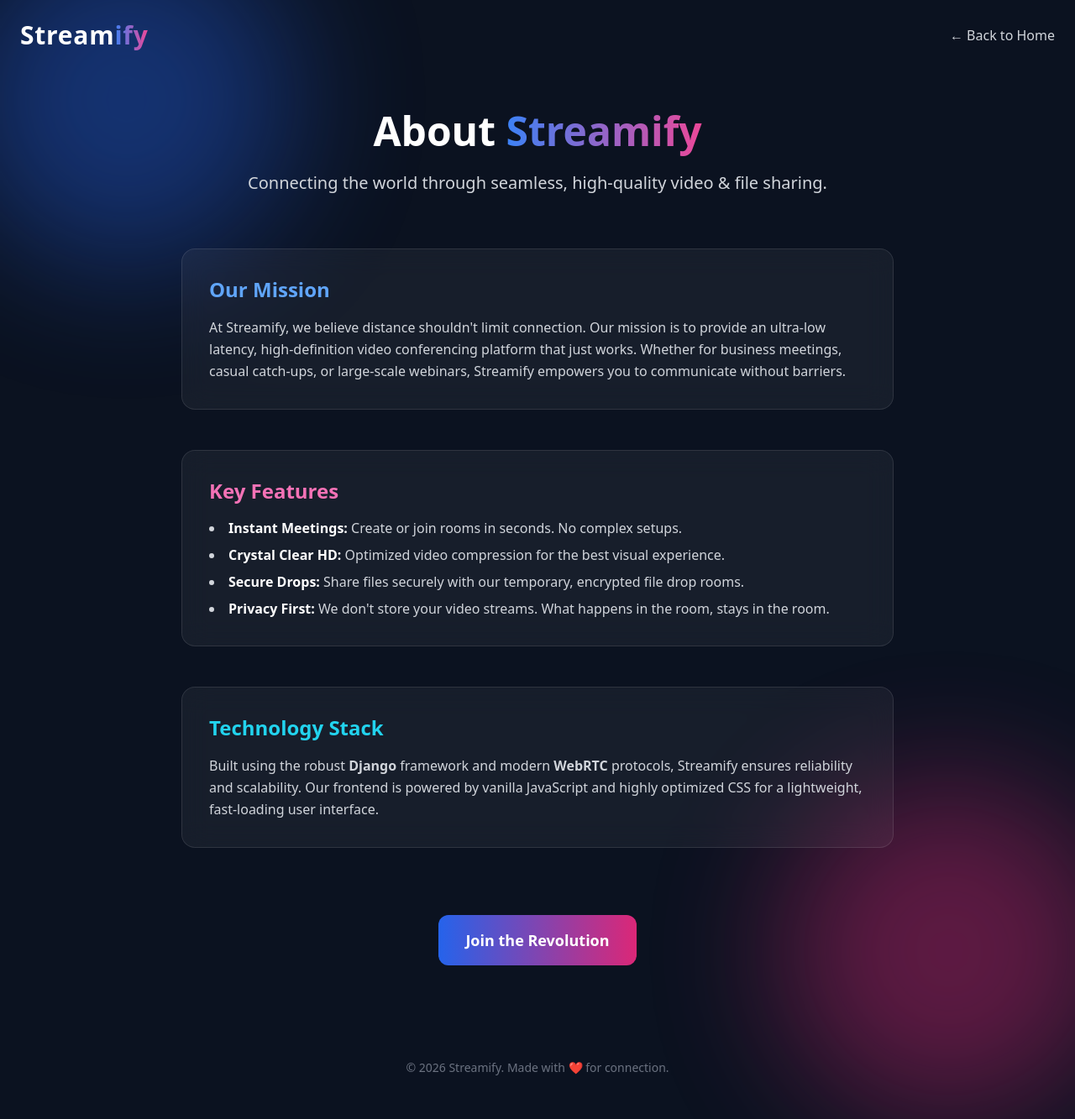
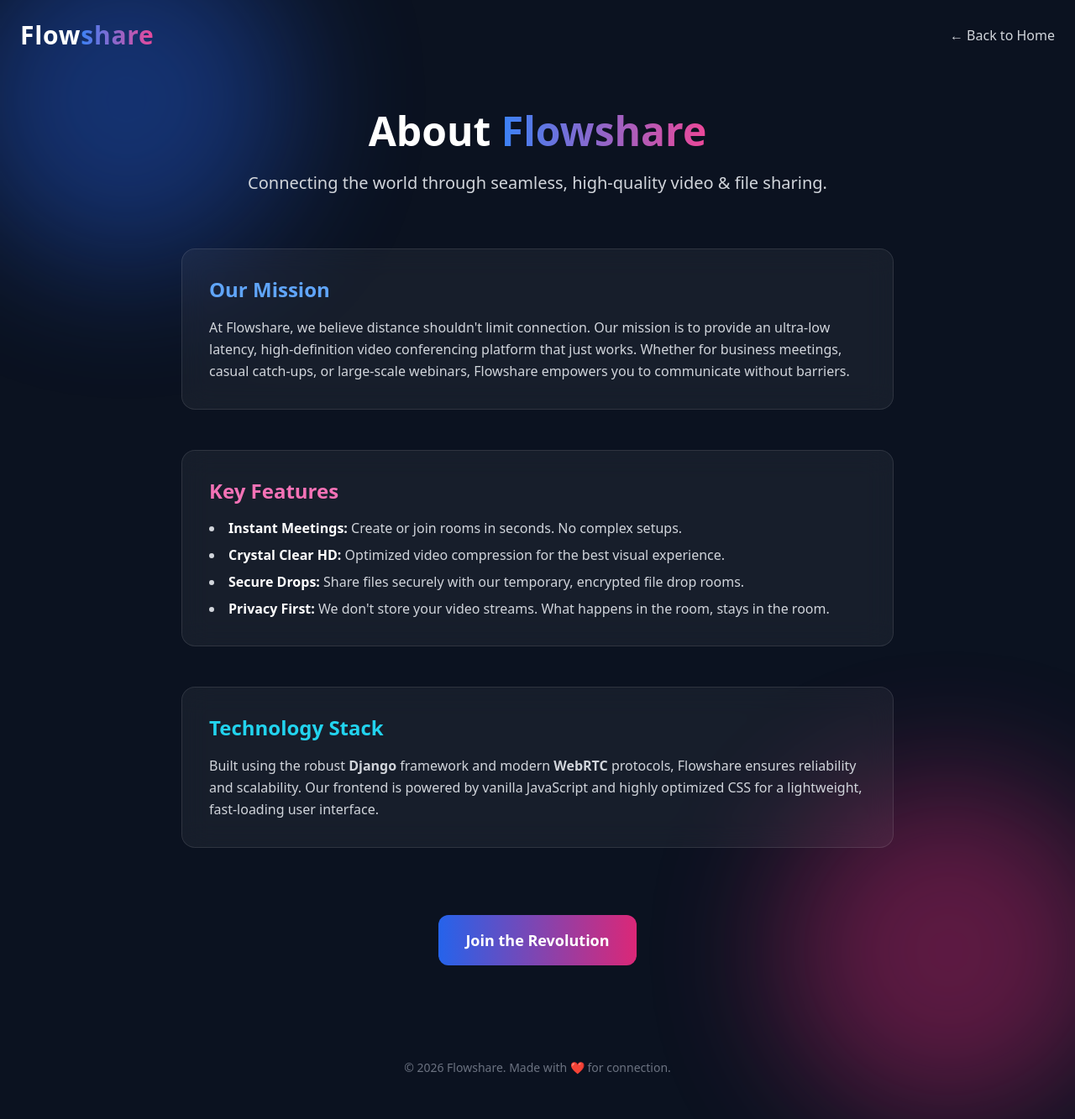
Before and after one commit to Atharva7652005/FlowShare, a Django app: page /about/ in a window 1280 px wide; the page is wider, and only the part inside the window is pictured. Shown: that part at 84% size. Run offline with Django 5.2, Linux system fonts and the light colour scheme; some libraries are stand-ins or nearby versions.

Commit message:
Rebrand website from Streamify to Flowshare

```diff
--- a/Stream_app/templates/streamify_info.html
+++ b/Stream_app/templates/streamify_info.html
@@ -4,7 +4,7 @@
 <head>
     <meta charset="UTF-8">
     <meta name="viewport" content="width=device-width, initial-scale=1.0">
-    <title>Streamify | About Us</title>
+    <title>Flowshare | About Us</title>
     <link rel="icon" href="https://cdn-icons-png.flaticon.com/512/1055/1055666.png" type="image/x-icon">
     <!-- Tailwind CDN -->
     <script src="https://cdn.tailwindcss.com"></script>
@@ -44,7 +44,7 @@
     <!-- Nav -->
     <nav class="relative z-20 max-w-7xl mx-auto py-6 px-6 flex justify-between items-center">
         <a href="{% url 'home' %}" class="text-3xl font-bold tracking-wide">
-            Stream<span class="text-transparent bg-clip-text bg-gradient-to-r from-blue-500 to-pink-500">ify</span>
+            Flow<span class="text-transparent bg-clip-text bg-gradient-to-r from-blue-500 to-pink-500">share</span>
         </a>
         <a href="{% url 'home' %}" class="text-gray-300 hover:text-white transition">← Back to Home</a>
     </nav>
@@ -53,7 +53,7 @@
     <main class="relative z-10 max-w-4xl mx-auto mt-12 px-6 pb-20">
         <div class="text-center mb-16">
             <h1 class="text-5xl font-extrabold mb-6">About <span
-                    class="text-transparent bg-clip-text bg-gradient-to-r from-blue-500 to-pink-500">Streamify</span>
+                    class="text-transparent bg-clip-text bg-gradient-to-r from-blue-500 to-pink-500">Flowshare</span>
             </h1>
             <p class="text-xl text-gray-300">Connecting the world through seamless, high-quality video & file sharing.
             </p>
@@ -65,9 +65,9 @@
                 class="bg-white/5 backdrop-blur-lg rounded-2xl p-8 border border-white/10 hover:border-white/20 transition hover:scale-[1.01] duration-300">
                 <h2 class="text-2xl font-bold mb-4 text-blue-400">Our Mission</h2>
                 <p class="text-gray-300 leading-relaxed">
-                    At Streamify, we believe distance shouldn't limit connection. Our mission is to provide an ultra-low
+                    At Flowshare, we believe distance shouldn't limit connection. Our mission is to provide an ultra-low
                     latency, high-definition video conferencing platform that just works. Whether for business meetings,
-                    casual catch-ups, or large-scale webinars, Streamify empowers you to communicate without barriers.
+                    casual catch-ups, or large-scale webinars, Flowshare empowers you to communicate without barriers.
                 </p>
             </div>
 
@@ -93,7 +93,7 @@
                 <h2 class="text-2xl font-bold mb-4 text-cyan-400">Technology Stack</h2>
                 <p class="text-gray-300 leading-relaxed">
                     Built using the robust <strong>Django</strong> framework and modern <strong>WebRTC</strong>
-                    protocols, Streamify ensures reliability and scalability. Our frontend is powered by vanilla
+                    protocols, Flowshare ensures reliability and scalability. Our frontend is powered by vanilla
                     JavaScript and highly optimized CSS for a lightweight, fast-loading user interface.
                 </p>
             </div>
@@ -108,7 +108,7 @@
     </main>
 
     <footer class="relative z-10 py-8 text-center text-gray-500 text-sm">
-        © 2026 Streamify. Made with ❤️ for connection.
+        © 2026 Flowshare. Made with ❤️ for connection.
     </footer>
 
 </body>
```
